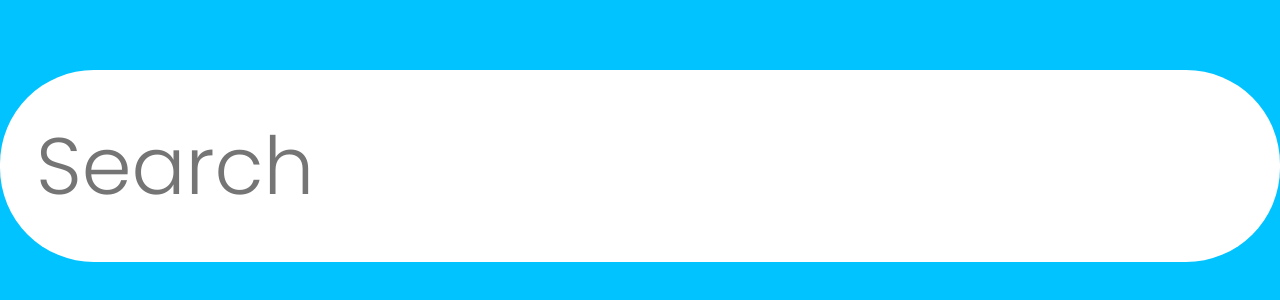
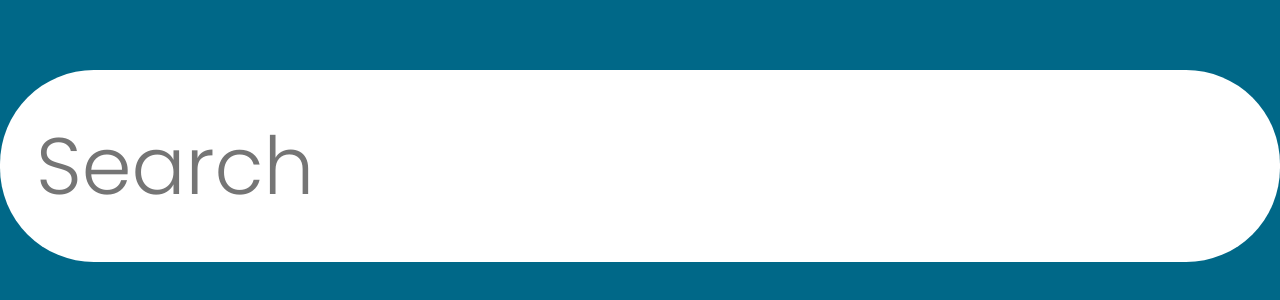
Before and after one commit to mahmoudplay/Search, a plain HTML site: page index.html in a window 1280 px wide. Shown: the part 186-486 px from the top of the page. Drawn offline with Linux system fonts and the light colour scheme.

Commit message:
1.1.0 mp2[changed bg color]

```diff
--- a/style.css
+++ b/style.css
@@ -10,7 +10,7 @@
 
 body
 {
-    background-color: #00c3ff;
+    background-color: #006888;
 }
 
 .search
```
